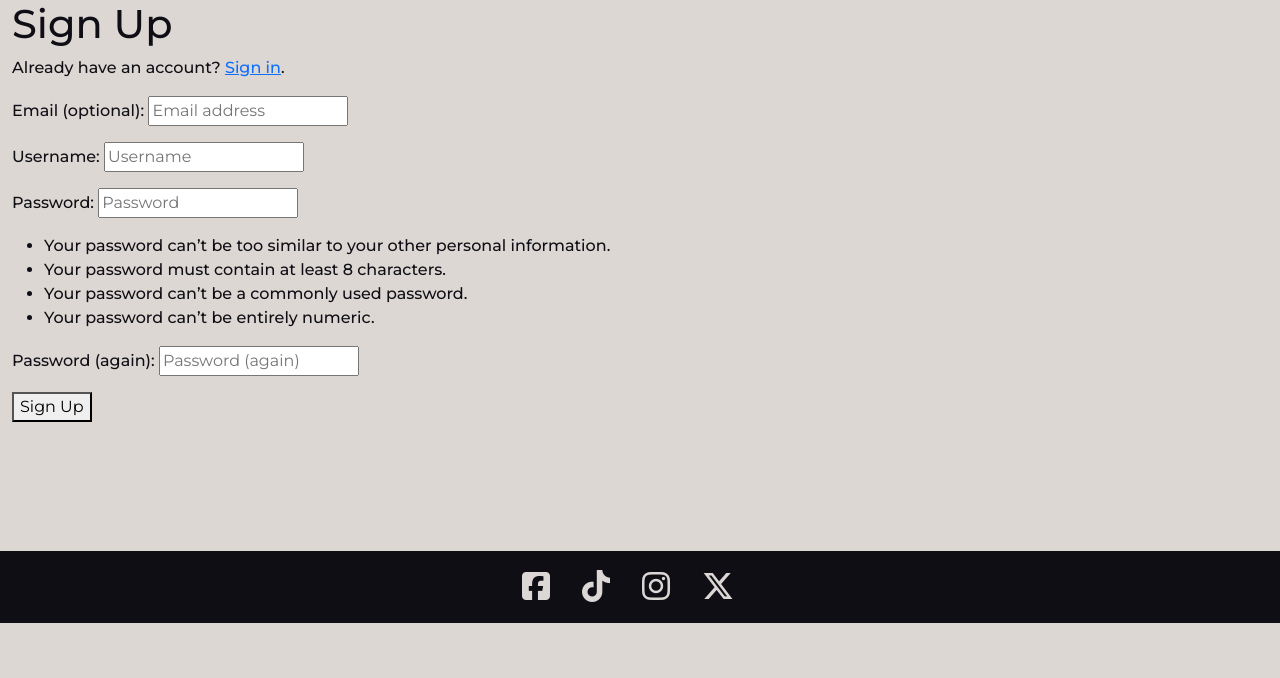
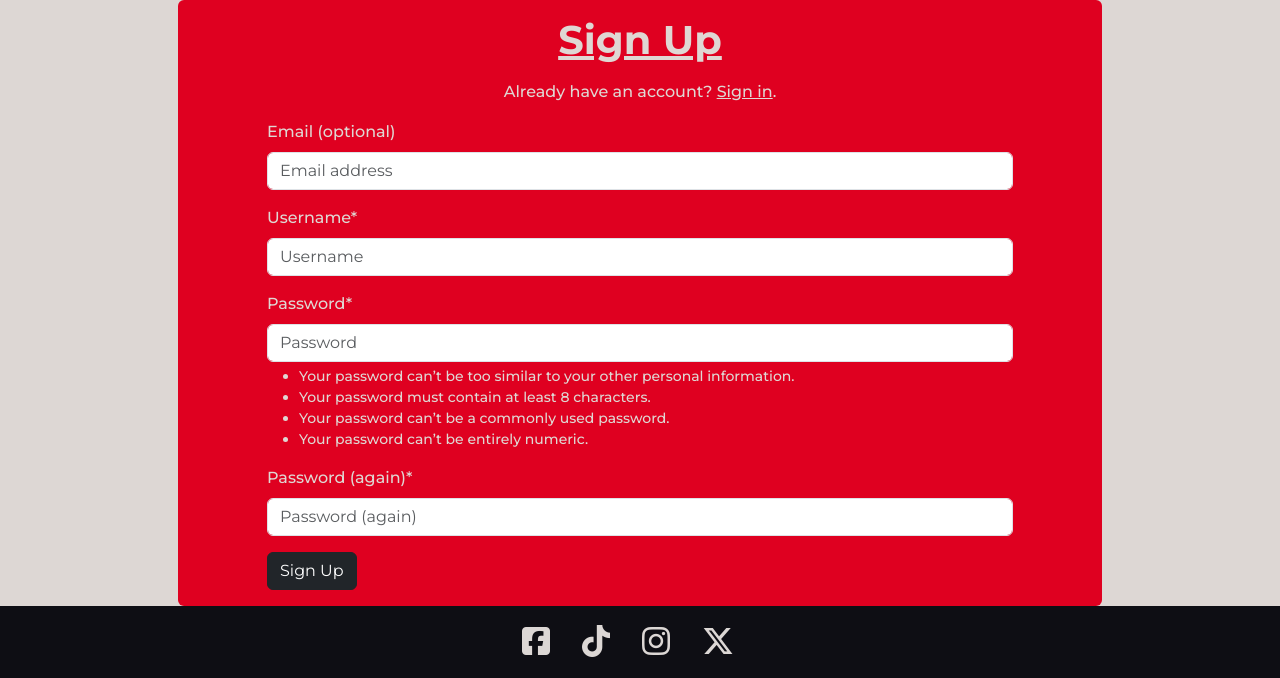
Before and after one commit to stephenbeese/snooker-hall-booking-system-2, a Django app: page /accounts/signup/ in a window 1280 px wide. Shown: the part 177-855 px from the top of the page. Before the commit the page ends 800 px from the top, so only its background shows below. Run offline with Django 5.2, Linux system fonts and the light colour scheme; data comes from the database, SQL or seed files in the repository; some libraries are stand-ins or nearby versions.

Commit message:
Style sign up page

```diff
--- a/snookerhall/templates/allauth/account/signup.html
+++ b/snookerhall/templates/allauth/account/signup.html
@@ -1,18 +1,43 @@
 {% extends "account/base_entrance.html" %}
 {% load i18n %}
+{% load crispy_forms_tags %}
 
-{% block head_title %}
+{% block title %}
     {% trans "Sign Up" %}
-{% endblock head_title %}
+{% endblock title %}
+
+{% block style_tag %}
+<style>
+    form ul {
+        color: {{ club_details.secondary_text_colour }} !important;
+    }
+
+    p a:hover {
+        font-weight: bold;
+    }
+</style>
+{% endblock %}
 
 {% block content %}
-    <h1>{% trans "Sign Up" %}</h1>
-    <p>
-        Already have an account? <a href="{% url 'account_login' %}">Sign in</a>.
-    </p>
-    <form method="post" action="{% url 'account_signup' %}">
-        {% csrf_token %}
-        {{ form.as_p }}
-        <button type="submit">{% trans "Sign Up" %}</button>
-    </form>
+<div class="container-fluid primary-colour primary-text-colour d-flex flex-column justify-content-center align-items-center h-100">
+    <div class="row w-75 mx-auto secondary-colour secondary-text-colour rounded justify-content-center">
+        <div class="col-10">
+            <h1 class="text-center text-decoration-underline fw-bold m-3">{% trans "Sign Up" %}</h1>
+        </div>
+        <div class="col-10">
+            <p class="text-center">
+                Already have an account? <a class="secondary-text-colour" href="{% url 'account_login' %}">Sign in</a>.
+            </p>
+        </div>
+        <div class="col-10">
+            <form method="post" action="{% url 'account_signup' %}">
+                {% csrf_token %}
+                {% for field in form %}
+                    {{ field | as_crispy_field }}
+                {% endfor %}
+                <button class="btn btn-dark mb-3" type="submit">{% trans "Sign Up" %}</button>
+            </form>
+        </div>
+    </div>
+</div>
 {% endblock content %}
```
